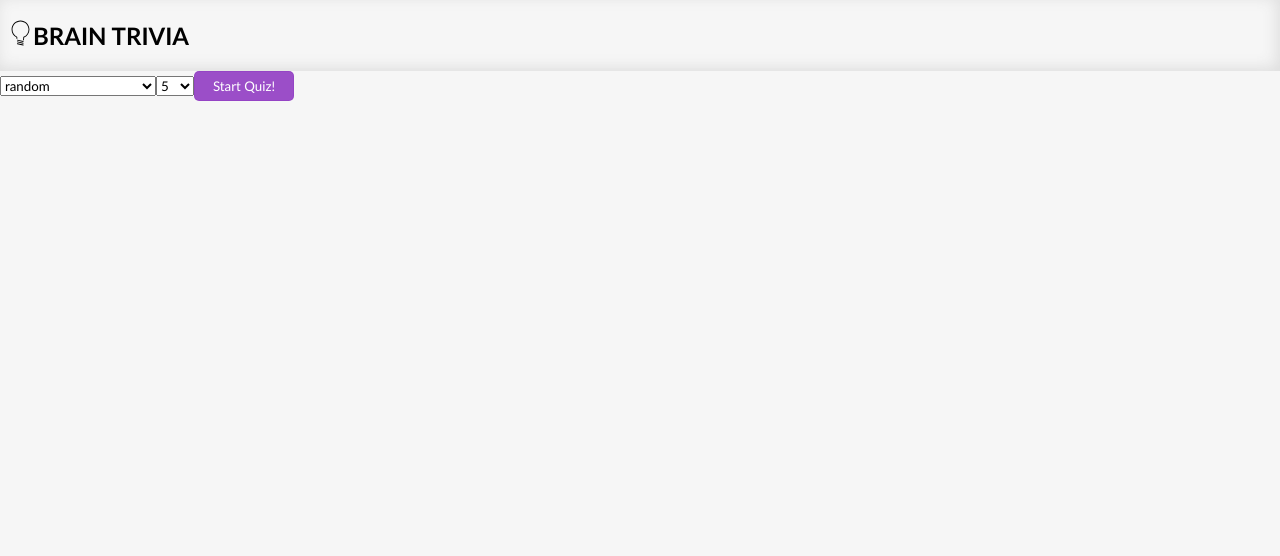
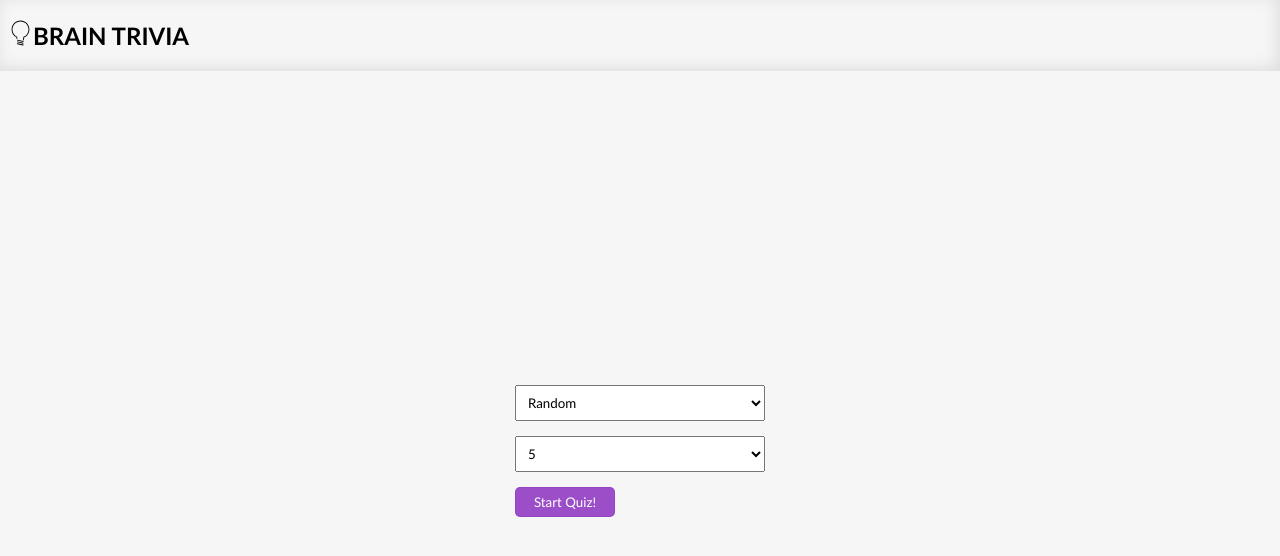
Before and after one commit to Mbahvictor16/trivia-app, a React (Vite) app: page / in a window 1280 px wide. Shown: the top 556 px of the page. Built offline with nearby package versions, Linux system fonts and the light colour scheme; no server answers.

Commit message:
add stuff

```diff
--- a/src/App.css
+++ b/src/App.css
@@ -8,3 +8,21 @@
 body {
   background: rgba(238, 238, 238, 0.51);
 }
+
+.form-box {
+  height: calc(100dvh - 40px);
+  display: flex;
+  align-items: center;
+  justify-content: center;
+}
+
+select {
+  width: 250px;
+  padding: 8px;
+  margin-bottom: 15px;
+  text-transform: capitalize;
+}
+
+.form-box button {
+  margin: auto;
+}
--- a/src/App.jsx
+++ b/src/App.jsx
@@ -73,6 +73,8 @@ function App() {
               <option value="sportsleisure">sports and leisure</option>
             </select>
 
+            <br />
+
             <select id="" name="questions" value={formData.questions} onChange={setChange}>
               <option value="5">5</option>
               <option value="10">10</option>
@@ -81,6 +83,8 @@ function App() {
               <option value="25">25</option>
               <option value="30">30</option>
             </select>
+
+            <br />
 
             <button type="submit">Start Quiz!</button>
           </form>
```
